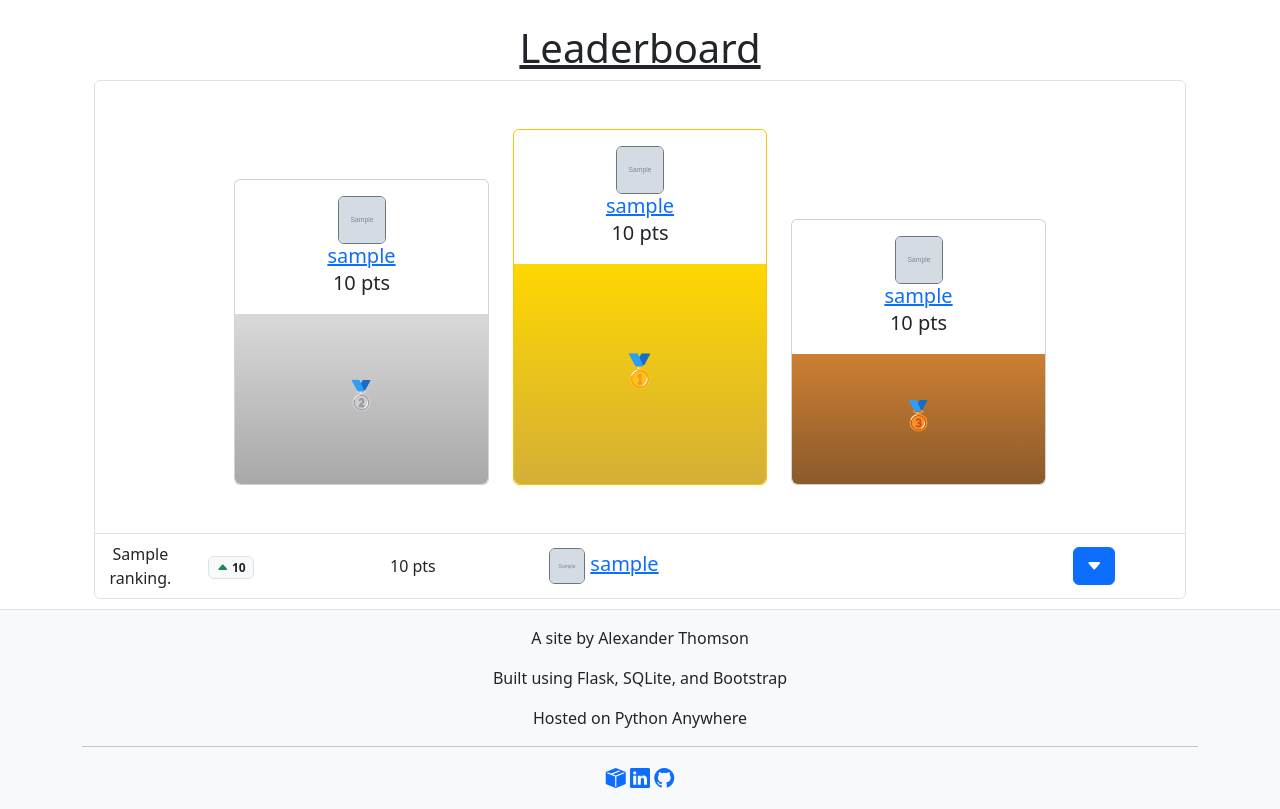
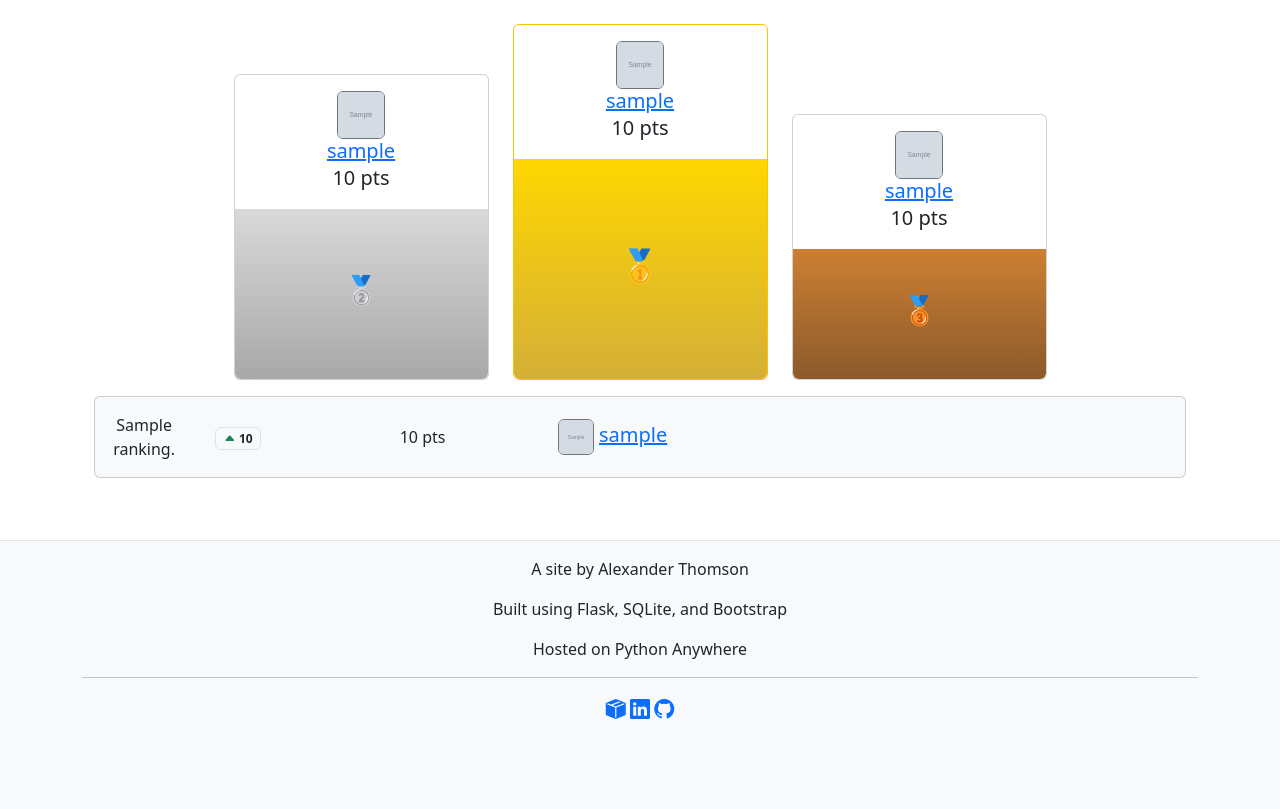
Before and after one commit to EssithAbertay/worldcup_predictions, a Flask app: template app/templates/leaderboard.html in a window 1280 px wide. Shown: the part 60-869 px from the top of the page. After the commit the page ends 779 px from the top, so only its background shows below. Run offline with Flask 3, Linux system fonts and the light colour scheme; the template is opened without the code that fills it: most values are stand-ins (such as "Sample title", 1, 10 or a date in 2020); grey boxes marked "Sample" are stand-in pictures; some libraries are stand-ins or nearby versions.

Commit message:
Improvements to the leaderboard page

```diff
--- a/app/templates/_leaderboard_user.html
+++ b/app/templates/_leaderboard_user.html
@@ -1,5 +1,8 @@
-<div class="row border-top g-0 py-2 justify-content-center align-items-center">
-    <div class="col-1 fs-6">
+<div class="card bg-light mb-1">
+    <div class="card-body">
+        <div class="row justify-content-center align-items-center" data-bs-toggle="collapse" data-bs-target="#collapse{{rank}}" aria-expanded="false" aria-controls="collapse{{rank}}">
+
+            <div class="col-1 fs-6 p-0 me-1">
                 {% if user.ranking == last%}
                     🥄
                 {%else%}
@@ -7,7 +10,7 @@
                 {%endif%}
             </div>
 
-    <div class="col-1 fs-6">
+            <div class="col-1 fs-6 p-0">
                 {% set change =  (user.previous_ranking - user.ranking) %}
                 <div class="badge bg-light text-dark border">
                     {% if change > 0 %}
@@ -19,24 +22,22 @@
                     {%endif%}
                 </div>
             </div>
-    <div class="col-3 fs-6">
+
+            <div class="col-3 fs-6 p-0 ms-1">
                 {{user.points}} pts
             </div>
 
-    <div class="col fs-5 text-start text-truncate">
+            <div class="col fs-5 p-0 text-start text-truncate">
                 <img class="border border-secondary rounded" src="{{ user.avatar(48) }}" alt="User Avatar" style="width: 36px; height: 36px;">
 
                 <a href="{{ url_for('user', username=user.username) }}"> {{user.username}}</a>
             </div>
 
-    <div class="col-2 fs-6">
-            <button class="btn btn-primary" type="button" data-bs-toggle="collapse" data-bs-target="#collapse{{rank}}" aria-expanded="false" aria-controls="collapse{{rank}}">
-                <i class="bi bi-caret-down-fill"></i>
-            </button>
         </div>
 
-    <div class="collapse " id="collapse{{rank}}">
-        <div class="card card-body border-0">
+
+            <div class="collapse border-0" id="collapse{{rank}}">
+                <div>
                     {% for prediction in user.upcoming_predictions %}
                         {% if prediction.match.kickoff <= today  or user.username == current_user.username %}
                             {% include '_prediction.html' %}
@@ -46,4 +47,6 @@
                     {% endfor %}
                 </div>
             </div>
+
     </div>
+</div>
--- a/app/templates/_prediction.html
+++ b/app/templates/_prediction.html
@@ -1,4 +1,4 @@
-<div class="card p-1 pt-2 mb-2">
+<div class="p-1 pt-2 mb-2">
      <div class="d-flex justify-content-center align-items-center gap-2 fs-4">
         <span class="fi fi-{{ prediction.match.home_team.flag_code }} align-self-center fs-1 border"></span>
 
--- a/app/templates/index.html
+++ b/app/templates/index.html
@@ -63,7 +63,7 @@
                             </div>
                         </div>
 
-                        <div class="collapse " id="collapse{{game.id}}">
+                        <div class="collapse" id="collapse{{game.id}}">
                             <div class="card-body m-2">
                                 {% for prediction in game.predictions %}
                                     {% if prediction.match.kickoff <= today or prediction.author.username == current_user.username %}
--- a/app/templates/leaderboard.html
+++ b/app/templates/leaderboard.html
@@ -28,11 +28,8 @@
 </style>
 
 <div class="container">
-
-    <h1><u>Leaderboard</u></h1>
-
-    <div class="border rounded fs-5">
-        <div class="row justify-content-center align-items-end my-5">
+    <div class="fs-5">
+        <div class="row justify-content-center align-items-end mb-3">
             <div class="col-4 col-md-3">
                 <div class="card podium-card">
                     <div class="card-body">
--- a/app/templates/upcoming_games.html
+++ b/app/templates/upcoming_games.html
@@ -2,8 +2,6 @@
 
 {% block content %}
 <div style="margin-bottom:100px">
-<h1><u>Upcoming Games</u></h1>
-<hr>
 <form action="" method="post">
     {{ form.hidden_tag() }}
 
```
Lines whose indentation alone changed are shown as unchanged.
